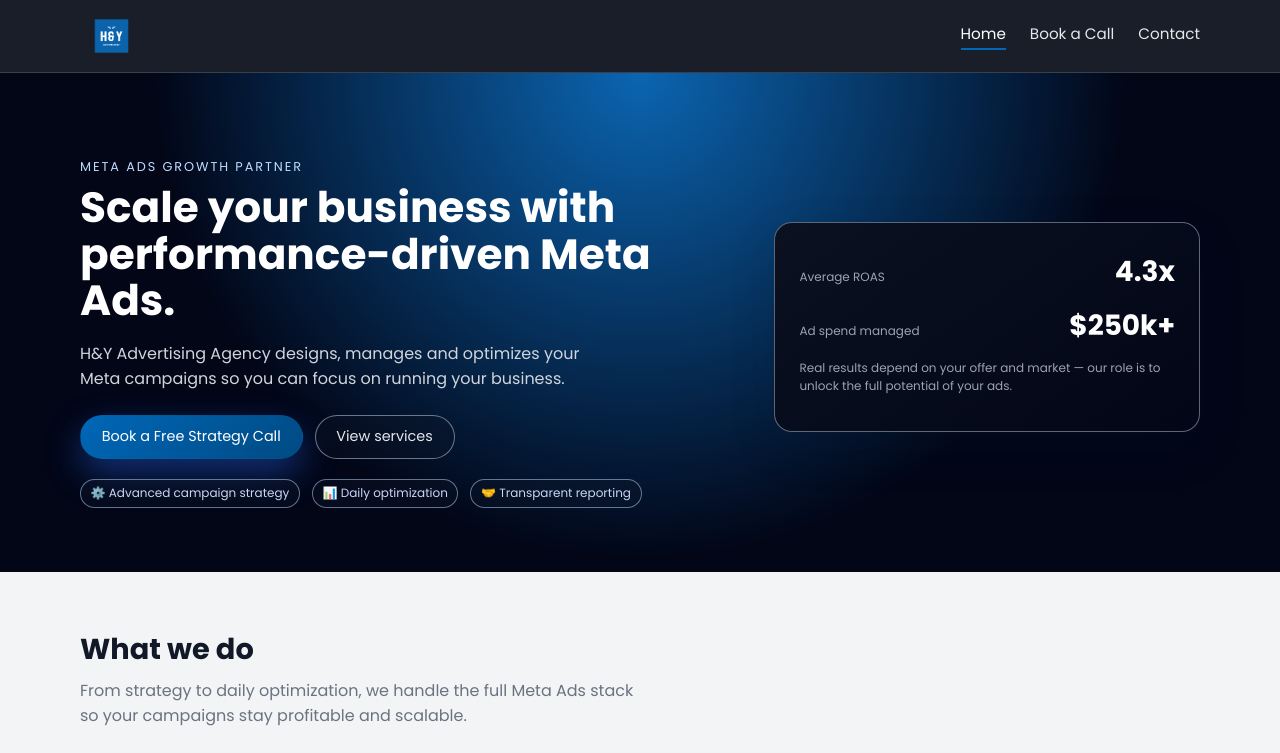
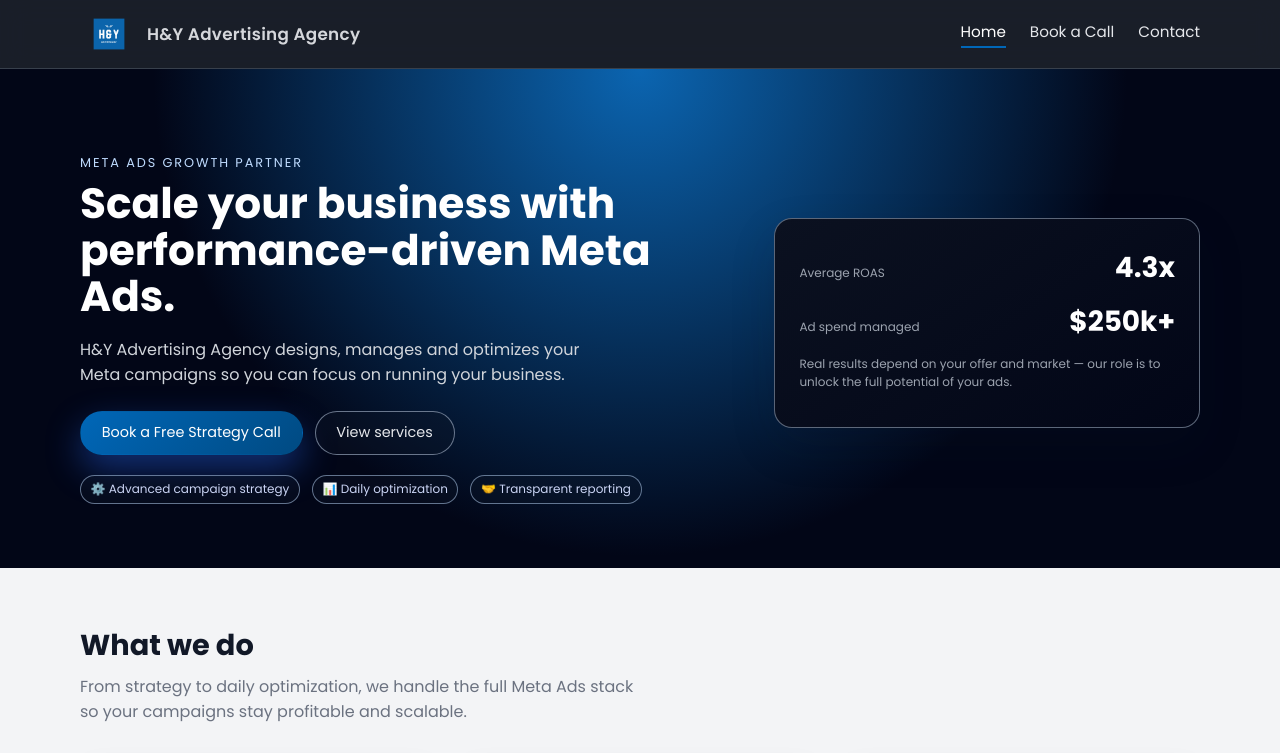
Before and after one commit to yanis26x/Hamza, a plain HTML site: page index.html in a window 1280 px wide. Shown: the top 753 px of the page. Drawn offline with Linux system fonts and the light colour scheme.

Commit message:
nom de lentreprise dans le header

```diff
--- a/index.html
+++ b/index.html
@@ -14,9 +14,11 @@
 <body>
 <header class="site-header">
   <div class="container header-inner">
-    <a href="index.html" class="logo">
-      <img src="assets/hy-logo.png" alt="H&Y Advertising Agency logo" />
-    </a>
+    <div class="logo-area">
+  <img src="assets/hy-logo.png" class="header-logo" alt="H&Y Advertising Agency logo" />
+  <span class="header-title">H&Y Advertising Agency</span>
+</div>
+
     <nav class="main-nav">
       <a href="index.html" class="active">Home</a>
       <a href="booking.html">Book a Call</a>
--- a/style.css
+++ b/style.css
@@ -43,6 +43,32 @@
 }
 
 /* HEADER */
+
+.logo-area {
+  display: flex;
+  align-items: center;
+  gap: 0.55rem;
+}
+
+.header-logo {
+  height: 44px;
+  width: auto;
+}
+
+.header-title {
+  font-size: 1.05rem;
+  font-weight: 600;
+  color: #e5e7eb;
+  letter-spacing: 0.3px;
+  white-space: nowrap;
+  opacity: 0.92;
+  transition: opacity 0.2s ease;
+}
+
+.header-title:hover {
+  opacity: 1;
+}
+
 
 .site-header {
   position: sticky;
```
Also changed, not shown: booking.html (+5 -3 lines), contact.html (+5 -3 lines).
